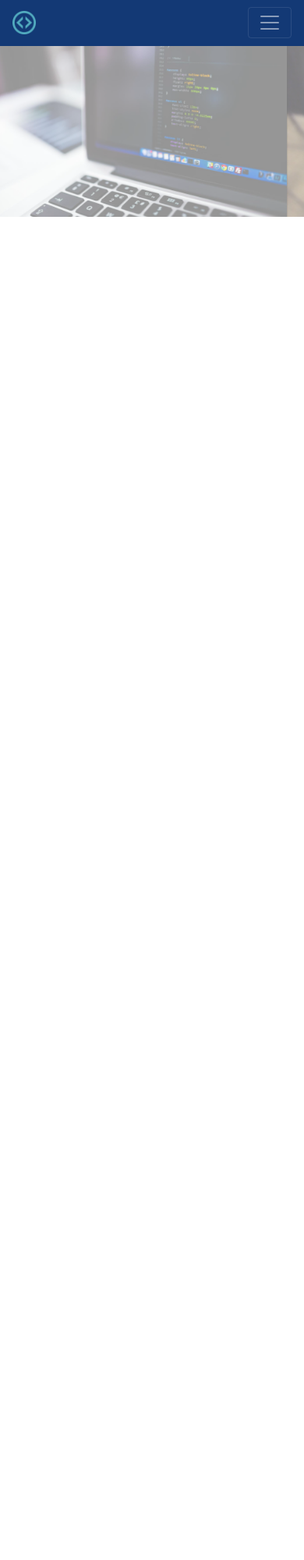
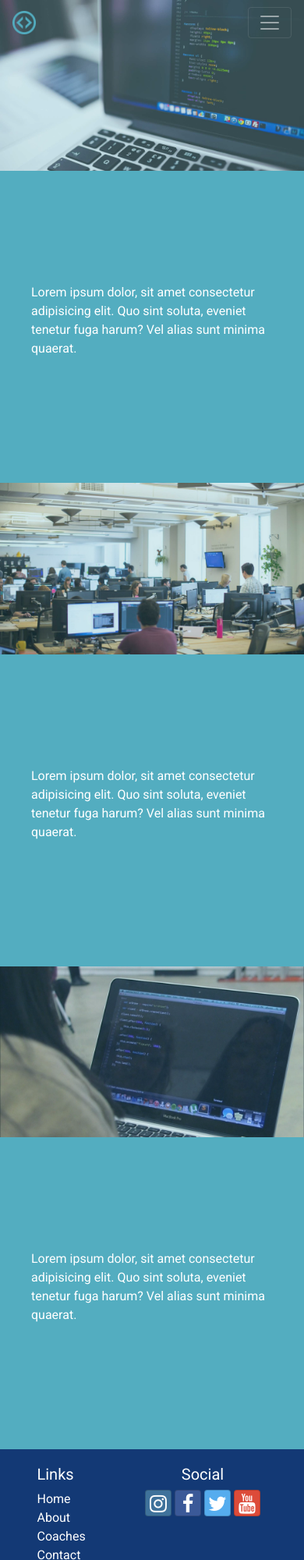
Before and after one commit to natetewelde/codecoach, a website: page index.html in a window 390 px wide. Shown: the top 2000 px of the page at 78% size. Before the commit the page ends 844 px from the top, so only its background shows below. Drawn offline with nearby package versions, Linux system fonts and the light colour scheme.

Commit message:
landing page started

```diff
--- a/css/style.css
+++ b/css/style.css
@@ -1,8 +1,9 @@
+body {
+    background: #53adc0;
+    font-family: "Roboto", sans-serif;
+}
+
 /* Navbar Styles */
-
-.navbar {
-    background-color: #133975;
-}
 
 .navbar-nav > li {
     font-size: 120%;
@@ -17,11 +18,41 @@
     color: white !important;
 }
 
+.navbar.scrolled {
+    background: #133975;
+    color: white;
+    transition: background 500ms;
+}
+
+.textblock {
+    height: 400px;
+    color: white;
+    display: flex;
+    justify-content: center;
+    align-items: center;
+    padding: 40px;
+    font-size: 100%;
+}
 
 #brand {
     margin-bottom: 2px;
 }
 
-.carousel-item img {
-    opacity: 0.5;
+.img-fluid {
+    opacity: 75%;
 }
+
+.site-footer {
+    background-color: #133975;
+    padding: 20px 0px;
+    color: white;
+}
+
+.site-footer a {
+    color: white;
+}
+
+.site-footer a:hover {
+    color: #53adc0;
+    text-decoration: none;
+}
--- a/index.html
+++ b/index.html
@@ -20,18 +20,17 @@
 
         <!-- Navbar -->
 
-        <nav class="navbar navbar-expand-sm sticky-top navbar-dark">
-            <div class="container">
-                <a href="#" class="navbar-brand" ><img id="brand" src="img/logo.png" height="30" width="30"></a>
+        <nav id="mainNavbar" class="navbar navbar-expand-sm fixed-top navbar-dark">
+            <a href="index.html" class="navbar-brand" ><img id="brand" src="img/logo.png" height="30" width="30"></a>
                 <button class="navbar-toggler ml-auto" type="button" data-toggle="collapse" data-target="#coachNavbar" aria-controls="coachNavbar" aria-expanded="false" aria-label="Toggle navigation">
                     <span class="navbar-toggler-icon"></span>
                 </button>
                 <div class="collapse navbar-collapse" id="coachNavbar">
-                    <ul class="navbar-nav nav-fill w-100">
-                        <li class="nav-item"><a class="nav-link" href="#"> HOME</a></li>
-                        <li class="nav-item"><a class="nav-link" href="#"> ABOUT</a></li>
-                        <li class="nav-item"><a class="nav-link" href="#"> COACHES</a></li>
-                        <li class="nav-item"><a class="nav-link" href="#"> CONTACT</a></li>
+                    <ul class="navbar-nav nav-fill w-50">
+                        <li class="nav-item"><a class="nav-link" href="index.html"> HOME</a></li>
+                        <li class="nav-item"><a class="nav-link" href="about.html"> ABOUT</a></li>
+                        <li class="nav-item"><a class="nav-link" href="coaches.html"> COACHES</a></li>
+                        <li class="nav-item"><a class="nav-link" href="contact.html"> CONTACT</a></li>
                     </ul>
                 </div>
             </div>
@@ -39,21 +38,56 @@
 
         <!-- Initial Landing Page -->
 
-        <div id="landingCarousel" class="carousel slide" data-ride="carousel">
-            <div class="carousel-inner">
-                <div class="carousel-item active">
-                    <img src="img/carousel3.jpg" class="d-block w-100" alt="computer with code">
-                </div>
-                <div class="carousel-item">
-                    <img src="img/carousel2.jpg" class="d-block w-100" alt="girl coding on computer">
-                </div>
-                <div class="carousel-item">
-                    <img src="img/carousel1.jpg" class="d-block w-100" alt="classroom of programmers">
+        <div class="imgblock">
+            <img class="img-fluid" src="img/carousel3.jpg" alt="Code Background">
+        </div>
+
+        <div class="textblock">
+            <p>Lorem ipsum dolor, sit amet consectetur adipisicing elit. Quo sint soluta, eveniet tenetur fuga harum? Vel alias sunt minima quaerat.</p>
+        </div>
+
+        <div class="imgblock">
+            <img class="img-fluid" src="img/carousel1.jpg" alt="Code Background">
+        </div>
+
+        <div class="textblock">
+            <p>Lorem ipsum dolor, sit amet consectetur adipisicing elit. Quo sint soluta, eveniet tenetur fuga harum? Vel alias sunt minima quaerat.</p>
+        </div>
+
+        <div class="imgblock">
+            <img class="img-fluid" src="img/carousel2.jpg" alt="Code Background">
+        </div>
+
+        <div class="textblock">
+            <p>Lorem ipsum dolor, sit amet consectetur adipisicing elit. Quo sint soluta, eveniet tenetur fuga harum? Vel alias sunt minima quaerat.</p>
+        </div>
+
+        <footer class="site-footer">
+            <div class="container">
+                <div class="row">
+                    <div class="col-4 col-sm-2 offset-1">
+                        <h5>Links</h5>
+                        <ul class="list-unstyled">
+                            <li><a href="index.html">Home</a></li>
+                            <li><a href="aboutus.html">About</a></li>
+                            <li><a href="coaches.html">Coaches</a></li>
+                            <li><a href="contact.html">Contact</a></li>
+                        </ul>
+                    </div>
+                    <div class="col-6 col-sm-5 text-center">
+                        <h5>Social</h5>
+                        <a class="btn btn-social-icon btn-instagram" href="http://instagram.com/"><i class="fa fa-instagram fa-2x"></i></a>
+                        <a class="btn btn-social-icon btn-facebook" href="http://facebook.com/"><i class="fa fa-facebook fa-2x"></i></a>
+                        <a class="btn btn-social-icon btn-twitter" href="http://twitter.com/"><i class="fa fa-twitter fa-2x"></i></a>
+                        <a class="btn btn-social-icon btn-google" href="http://youtube.com/"><i class="fa fa-youtube fa-2x"></i></a>
+                    </div>
+                    <div class="col-sm-4 text-center">
+                        <a class="btn btn-link" role="button" href="tel:+12065551234"><i class="fa fa-phone fa-lg"></i> 1-206-555-1234 </a> <br />
+                        <a class="btn btn-link" role="button" href="mailto:campsites@numcap.co"><i class="fa fa-envelope-o fa-lg"></i> campsites@nucamp.co </a>
+                    </div>
                 </div>
             </div>
-        </div>
-
-
+        </footer>
 
         <!-- jQuery must come first, then Popper.js, then the Bootstrap JavaScript plugins.-->
         <script src="node_modules/jquery/dist/jquery.slim.min.js"></script>
@@ -62,6 +96,14 @@
 
         <!-- Additional Javascript -->
         <script src="js/script.js"></script>
+        <script>
+            $(function() {
+                $(document).scroll(function(){
+                var $nav = $("#mainNavbar");
+                $nav.toggleClass("scrolled", $(this).scrollTop() > $nav.height());
+                });
+            });
+        </script>
 
     </body>
 </html>
```
